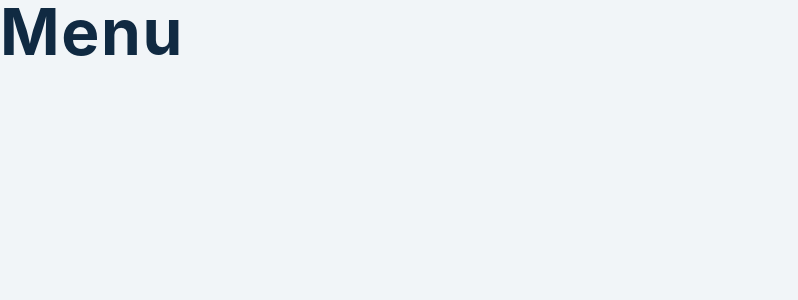
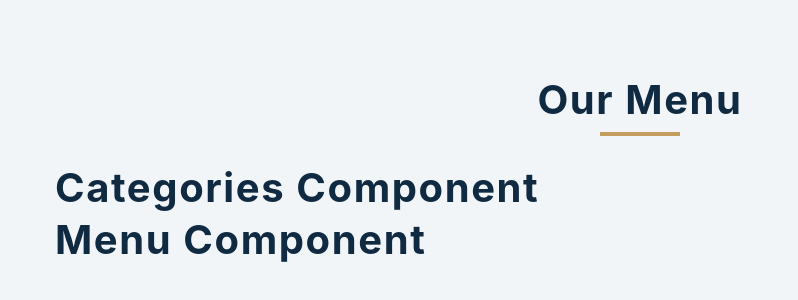
Before and after one commit to hungbui7690/react-tutorials, a React (Vite) app in the folder client/: page / in a window 1280 px wide. Shown: the top 300 px of the page, without its empty margins (0-798 px from the left). Built offline with nearby package versions, Linux system fonts and the light colour scheme.

Commit message:
Menu: Basics Setup

```diff
--- a/client/src/App.jsx
+++ b/client/src/App.jsx
@@ -1,35 +1,30 @@
-/*
-  (***) From now on, we use Vite instead of create-react-app to create react project
-    > faster
+import React, { useState } from 'react'
+import Categories from './Categories'
+import Menu from './Menu'
 
-//////////////////////////////////////////////////
-
-  Menu:
-  - Pic: menu-demo
-  - Images: in public folder
-
-  Different between putting images in /public and /src folder
-    > public/images/img1.jpg > less performant > we won't do it in real projects
-      + with this one, we don't have to import, just put the the image url in the image tag
-        > <img src="./images/img1.jpg" />
-        > publicly available > we can go to http://localhost:3000/images/img1.jpg and get the image
-
-    > src/images/imgX.png > better solutions for assets, since under the hood they get optimized by react
-      + with this, we need to import the image first, then set it as the src attribute of the image
-        > import imgX from './images/imgX.png'
-        > <img src={imgX} />
-
-
-
-*/
-
-import React, { useState } from 'react'
-import Menu from './Menu'
-import Categories from './Categories'
+// (1)
 import items from './data'
 
 function App() {
-  return <h1>Menu</h1>
+  // (2) load data into state
+  const [menuItems, setMenuItems] = useState(items)
+  const [categories, setCategories] = useState([])
+
+  // (3)
+  return (
+    <main>
+      <section className='menu section'>
+        <div className='title'>
+          <h2>our menu</h2>
+          <div className='underline'></div>
+        </div>
+
+        {/* (4) */}
+        <Categories />
+        <Menu />
+      </section>
+    </main>
+  )
 }
 
 export default App
```
